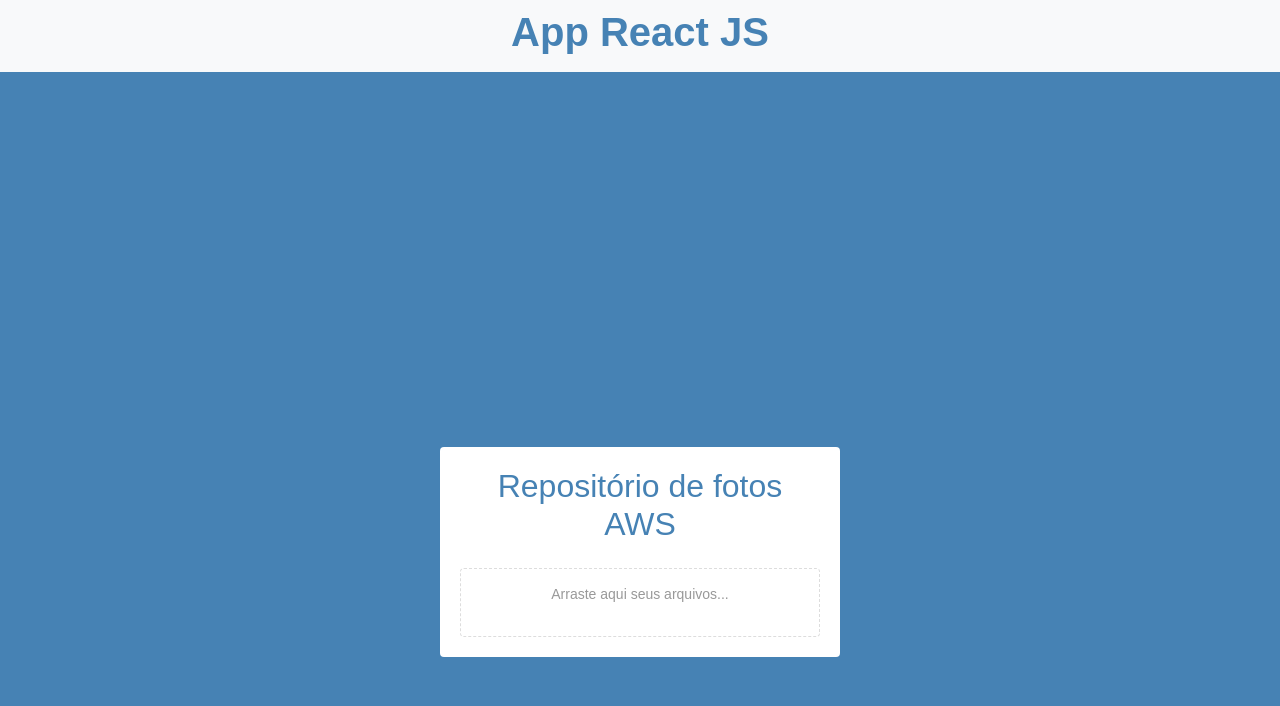
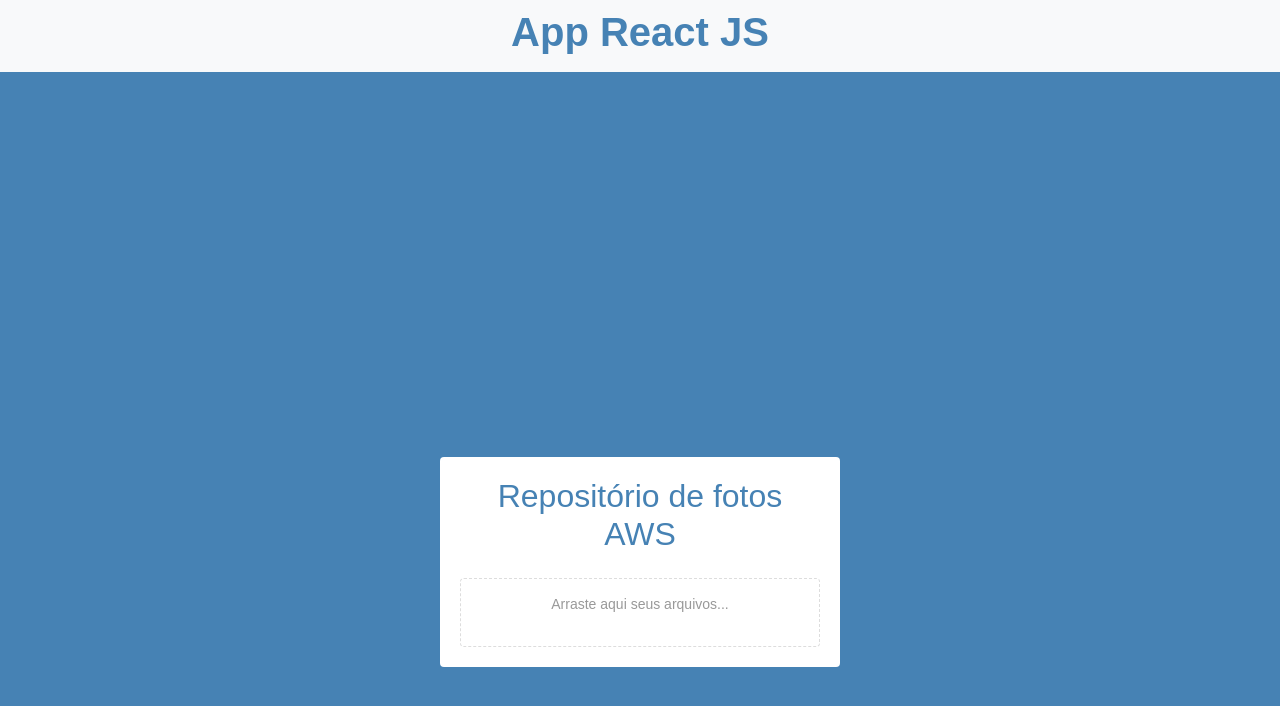
Before and after one commit to alessandrolorenz/exampleupload-frontend, a React (Create React App) app: page / in a window 1280 px wide. Shown: the top 706 px of the page. Built offline with nearby package versions, Linux system fonts and the light colour scheme; no server answers.

Commit message:
Layout improvement

```diff
--- a/src/components/FileList/styles.js
+++ b/src/components/FileList/styles.js
@@ -61,5 +61,6 @@
   background-repeat:no-repeat;
   background-size: cover;
   background-position: 50% 50%;
-  margin-top: 15px;
+  margin-top: 10px;
+
 `;
--- a/src/styles.js
+++ b/src/styles.js
@@ -2,7 +2,7 @@
 
 export const Container = styled.div `
 /* tudo centralizado */
-  margin-top: 80px;
+  margin-top: 90px;
   height: 100%;
   display: flex;
   justify-content: center;
```
